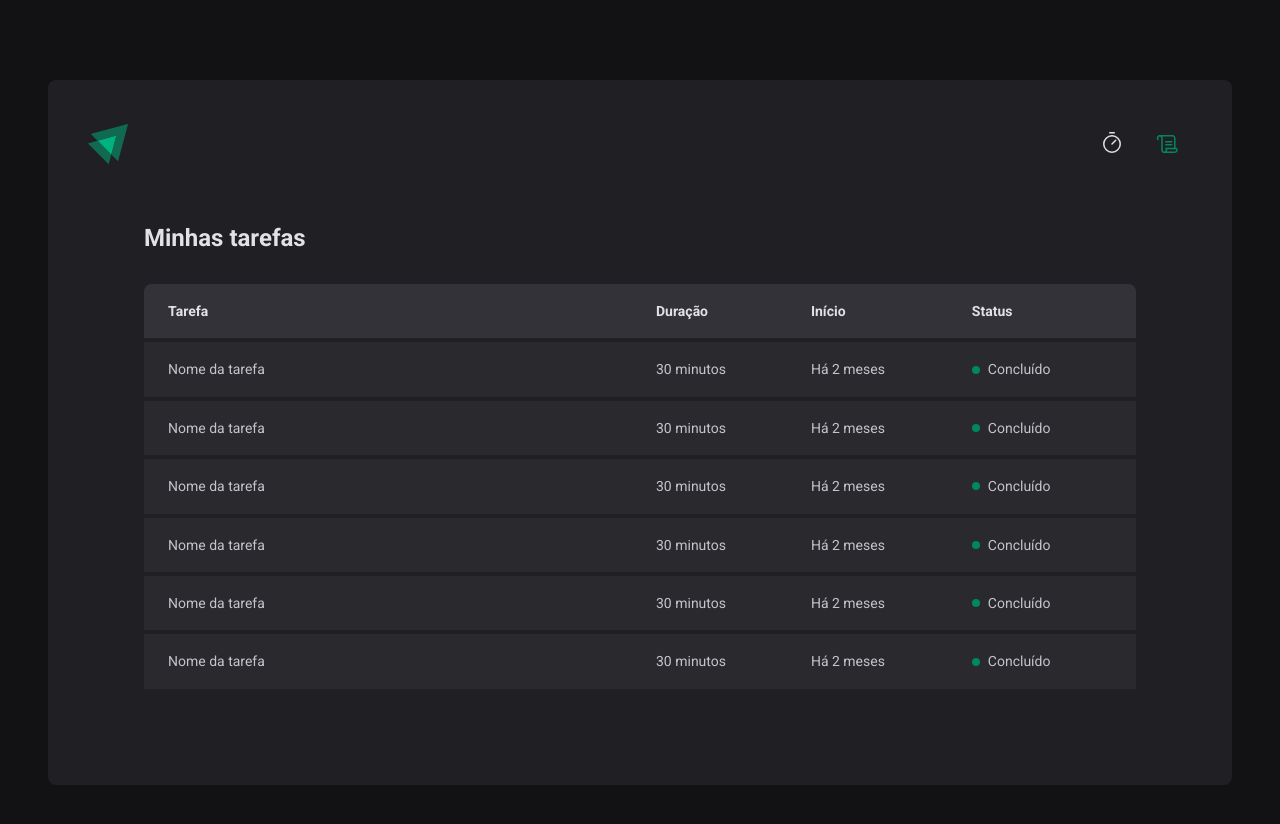
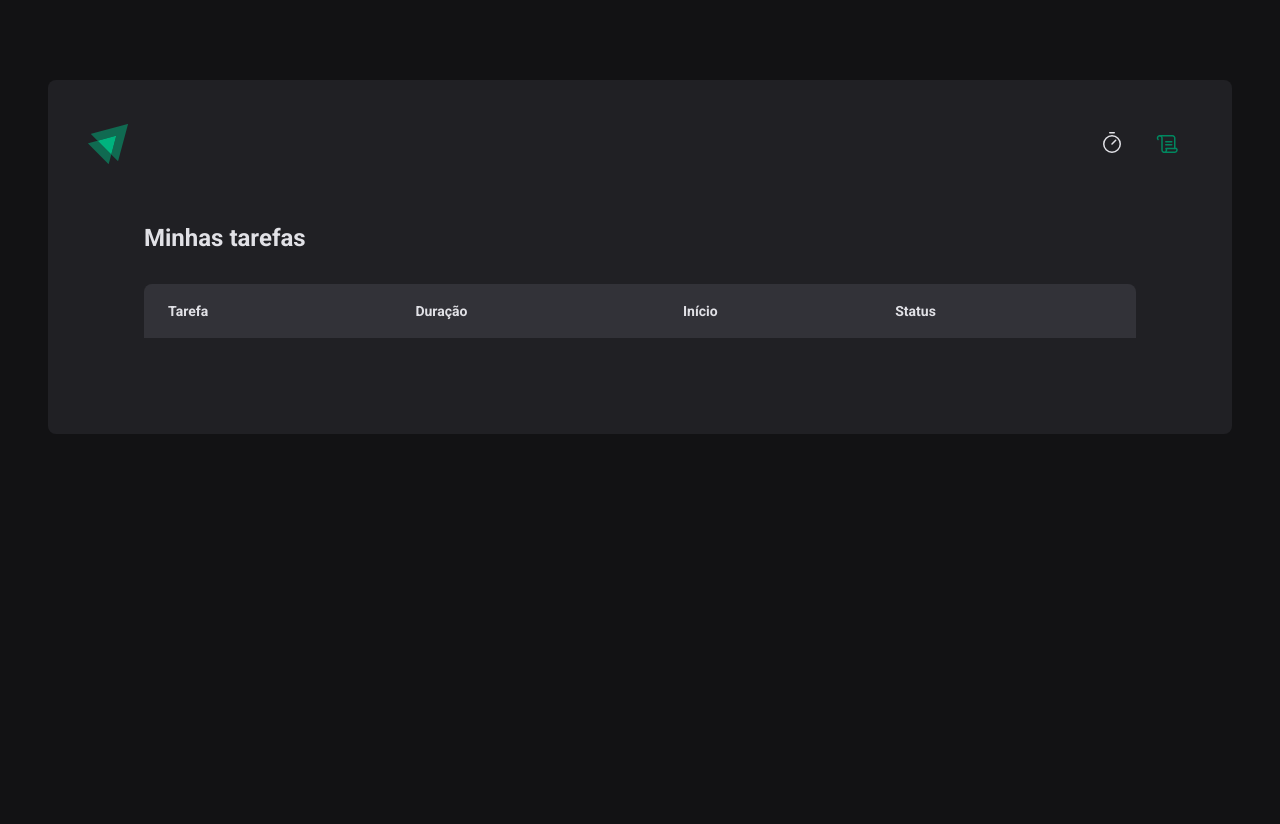
Before and after one commit to leodsmartins/ignite-timer, a React (Vite) app: page /history in a window 1280 px wide. Shown: the top 824 px of the page. After the commit the page ends 800 px from the top, so only its background shows below. Built offline with nearby package versions, Linux system fonts and the light colour scheme.

Commit message:
Inclusão das informações dos ciclos passadas por contexto para tela de Hiostóricos

```diff
--- a/src/pages/History/index.tsx
+++ b/src/pages/History/index.tsx
@@ -1,6 +1,8 @@
 import { useContext } from "react";
 import { CyclesContext } from "../../contexts/CyclesContext";
 import { HistoryContainer, HistoryList, Status } from "./styles";
+import { formatDistanceToNow } from 'date-fns'
+import ptBR from 'date-fns/locale/pt-BR'
 
 export function History() {
 	const { cycles } = useContext(CyclesContext);
@@ -19,54 +21,33 @@
 						</tr>
 					</thead>
 					<tbody>
-						<tr>
-							<td>Nome da tarefa</td>
-							<td>30 minutos</td>
-							<td>Há 2 meses</td>
-							<td>
-								<Status statusColor="green">Concluído</Status>
-							</td>
-						</tr>
-						<tr>
-							<td>Nome da tarefa</td>
-							<td>30 minutos</td>
-							<td>Há 2 meses</td>
-							<td>
-								<Status statusColor="green">Concluído</Status>
-							</td>
-						</tr>
-						<tr>
-							<td>Nome da tarefa</td>
-							<td>30 minutos</td>
-							<td>Há 2 meses</td>
-							<td>
-								<Status statusColor="green">Concluído</Status>
-							</td>
-						</tr>
-						<tr>
-							<td>Nome da tarefa</td>
-							<td>30 minutos</td>
-							<td>Há 2 meses</td>
-							<td>
-								<Status statusColor="green">Concluído</Status>
-							</td>
-						</tr>
-						<tr>
-							<td>Nome da tarefa</td>
-							<td>30 minutos</td>
-							<td>Há 2 meses</td>
-							<td>
-								<Status statusColor="green">Concluído</Status>
-							</td>
-						</tr>
-						<tr>
-							<td>Nome da tarefa</td>
-							<td>30 minutos</td>
-							<td>Há 2 meses</td>
-							<td>
-								<Status statusColor="green">Concluído</Status>
-							</td>
-						</tr>
+						{cycles.map((cycle) => {
+							return (
+								<tr key={cycle.id}>
+									<td>{cycle.task}</td>
+									<td>{cycle.minutesAmount} minutos</td>
+									<td>{formatDistanceToNow(cycle.startDate,{
+                                        addSuffix: true,
+                                        locale: ptBR,
+                                    }
+
+                                        )}</td>
+									<td>
+										{cycle.finishedDate && (
+											<Status statusColor="green">Concluído</Status>
+										)}
+
+										{cycle.interruptedDate && (
+											<Status statusColor="red">Interrompido</Status>
+										)}
+
+										{!cycle.finishedDate && !cycle.interruptedDate && (
+											<Status statusColor="yellow">Em andamento</Status>
+										)}
+									</td>
+								</tr>
+							);
+						})}
 					</tbody>
 				</table>
 			</HistoryList>
```
